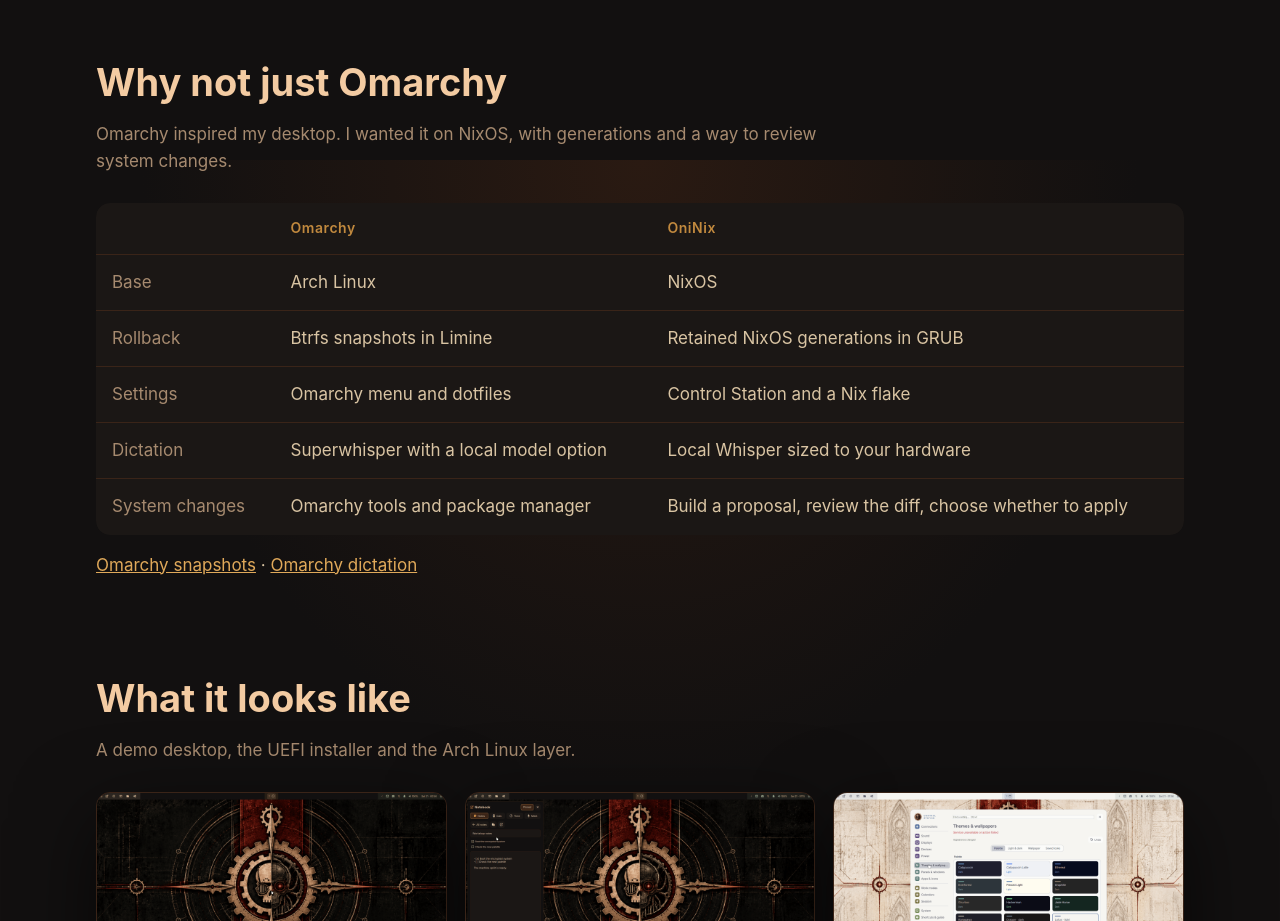
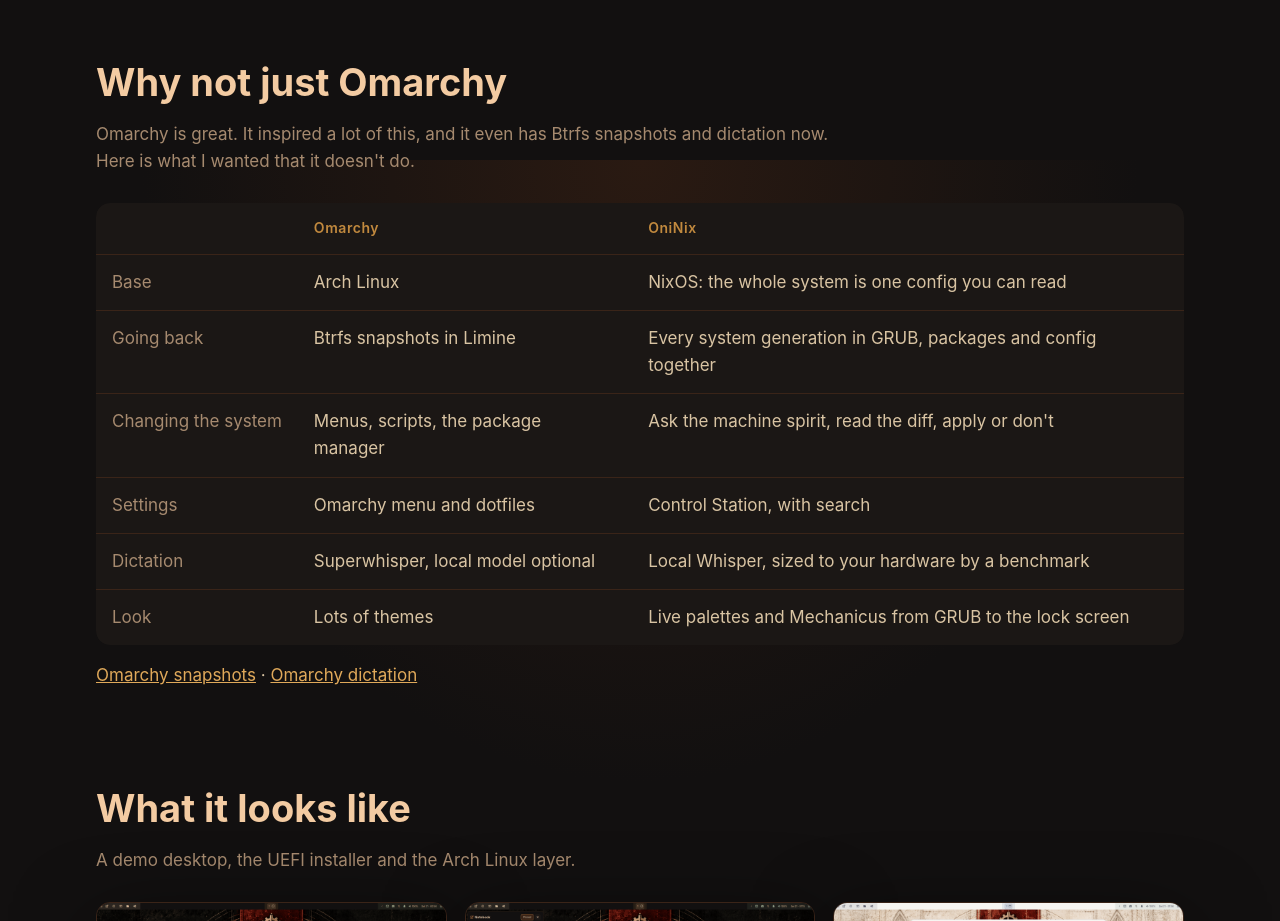
Before and after one commit to ilyakubryakov/omnissiah-desktop, a plain HTML site: page docs/index.html in a window 1280 px wide. Shown: the part 2240-3161 px from the top of the page. Drawn offline with Linux system fonts and the light colour scheme.

Commit message:
site: comparison in the README's voice and facts

```diff
--- a/docs/index.html
+++ b/docs/index.html
@@ -94,15 +94,16 @@ footer { padding: 64px 0 48px; color: var(--dim); font-size: 14px; text-align: c
 
   <section id="compare">
     <h2>Why not just Omarchy</h2>
-    <p class="sub">Omarchy inspired my desktop. I wanted it on NixOS, with generations and a way to review system changes.</p>
+    <p class="sub">Omarchy is great. It inspired a lot of this, and it even has Btrfs snapshots and dictation now. Here is what I wanted that it doesn't do.</p>
     <div class="scroll">
       <table>
         <tr><th></th><th>Omarchy</th><th>OniNix</th></tr>
-        <tr><td>Base</td><td>Arch Linux</td><td>NixOS</td></tr>
-        <tr><td>Rollback</td><td>Btrfs snapshots in Limine</td><td>Retained NixOS generations in GRUB</td></tr>
-        <tr><td>Settings</td><td>Omarchy menu and dotfiles</td><td>Control Station and a Nix flake</td></tr>
-        <tr><td>Dictation</td><td>Superwhisper with a local model option</td><td>Local Whisper sized to your hardware</td></tr>
-        <tr><td>System changes</td><td>Omarchy tools and package manager</td><td>Build a proposal, review the diff, choose whether to apply</td></tr>
+        <tr><td>Base</td><td>Arch Linux</td><td>NixOS: the whole system is one config you can read</td></tr>
+        <tr><td>Going back</td><td>Btrfs snapshots in Limine</td><td>Every system generation in GRUB, packages and config together</td></tr>
+        <tr><td>Changing the system</td><td>Menus, scripts, the package manager</td><td>Ask the machine spirit, read the diff, apply or don't</td></tr>
+        <tr><td>Settings</td><td>Omarchy menu and dotfiles</td><td>Control Station, with search</td></tr>
+        <tr><td>Dictation</td><td>Superwhisper, local model optional</td><td>Local Whisper, sized to your hardware by a benchmark</td></tr>
+        <tr><td>Look</td><td>Lots of themes</td><td>Live palettes and Mechanicus from GRUB to the lock screen</td></tr>
       </table>
     </div>
     <p><a href="https://omarchy.org/manual/system-snapshots/">Omarchy snapshots</a> · <a href="https://omarchy.org/news/2026/11/omarchy-4-5/">Omarchy dictation</a></p>
```
